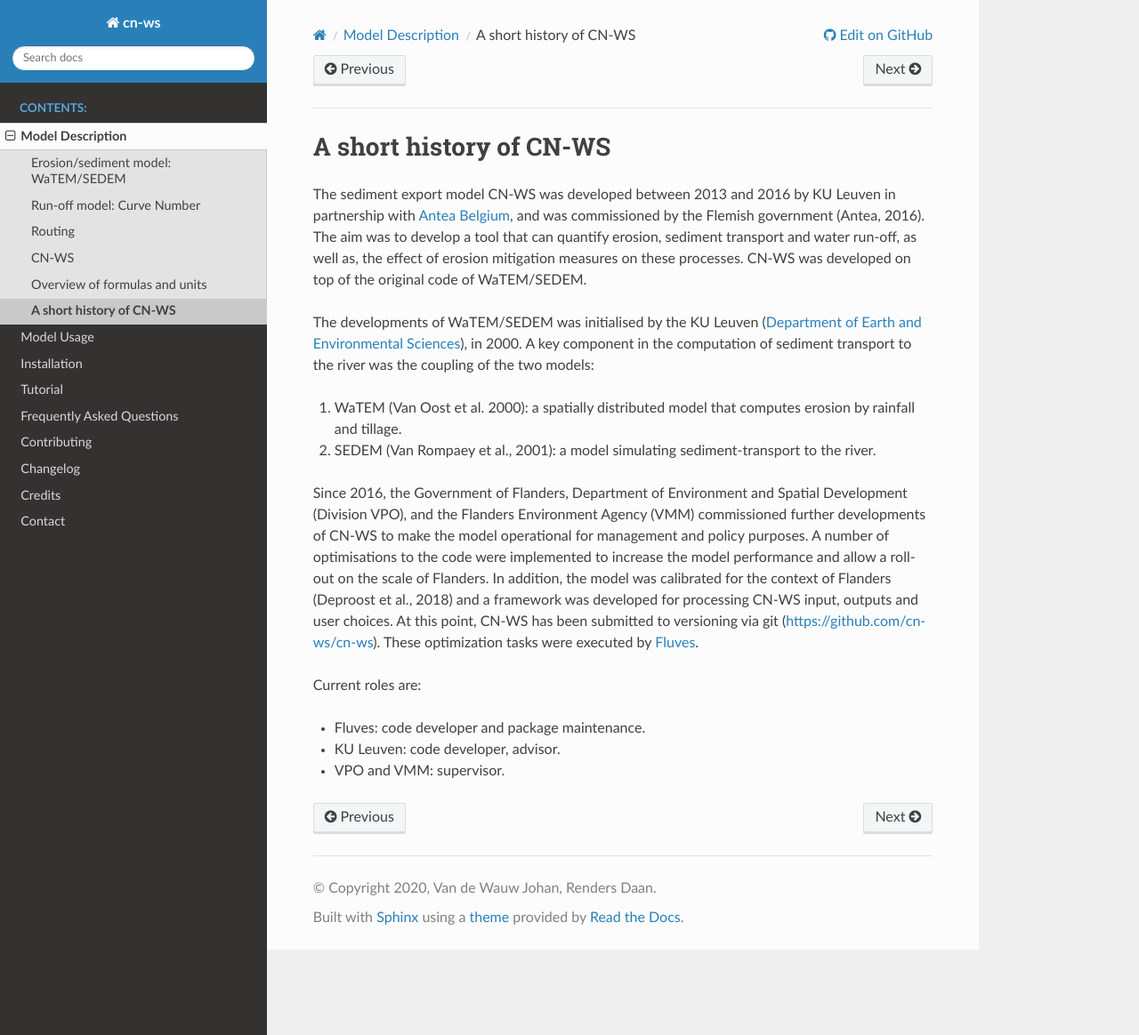
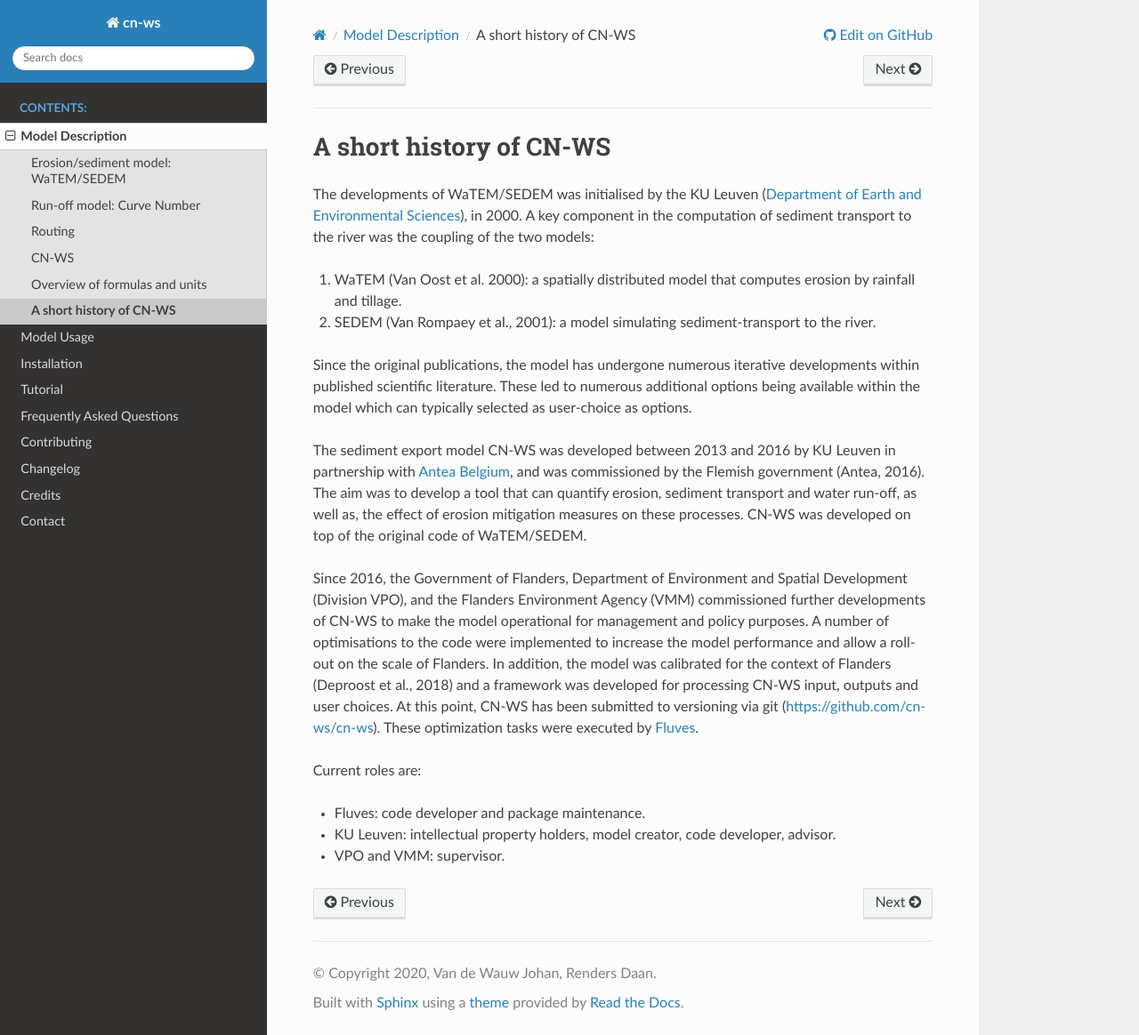
Before and after one commit to watem-sedem/watem-sedem, a Sphinx documentation site: the page built from docs/history.rst, in a window 1280 px wide and 1164 px high. Shown: the whole window at 89% size. Built offline with Sphinx 7.4.7 and the Read the Docs theme 2.0.0, drawn with Linux system fonts in a browser that asks for light colours.

Commit message:
Update history.rst according to remarks Gert Verstraeten

```diff
--- a/docs/history.rst
+++ b/docs/history.rst
@@ -20,6 +12,18 @@ the coupling of the two models:
    computes erosion by rainfall and tillage.
 2. SEDEM (Van Rompaey et al., 2001): a model simulating sediment-transport
    to the river.
+
+Since the original publications, the model has undergone numerous iterative developments
+within published scientific literature. These led to numerous additional options being
+available within the model which can typically selected as user-choice as options.
+
+The sediment export model CN-WS was developed between 2013
+and 2016 by KU Leuven in partnership with `Antea Belgium
+<https://anteagroup.be/>`_, and was commissioned by
+the Flemish government (Antea, 2016). The aim was to
+develop a tool that can quantify erosion, sediment transport and water run-off,
+as well as, the effect of erosion mitigation measures on these processes.
+CN-WS was developed on top of the original code of WaTEM/SEDEM.
 
 Since 2016, the Government of Flanders, Department of Environment and Spatial
 Development (Division VPO), and the
@@ -36,5 +40,5 @@ These optimization tasks were executed by `Fluves <https://fluves.com/>`_.
 Current roles are:
 
 - Fluves: code developer and package maintenance.
-- KU Leuven: code developer, advisor.
+- KU Leuven: intellectual property holders, model creator, code developer, advisor.
 - VPO and VMM: supervisor.
```
Also changed, not shown: other parts of docs/history.rst (+0 -8 lines).
